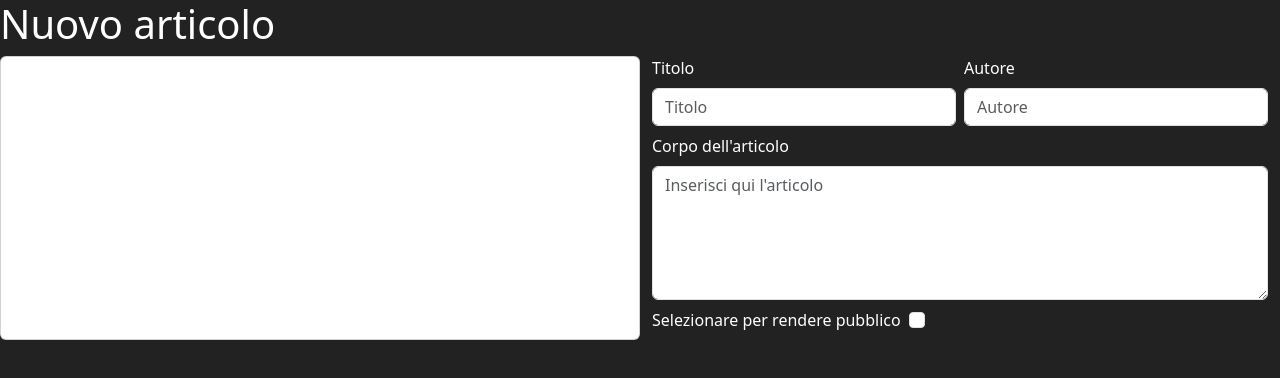
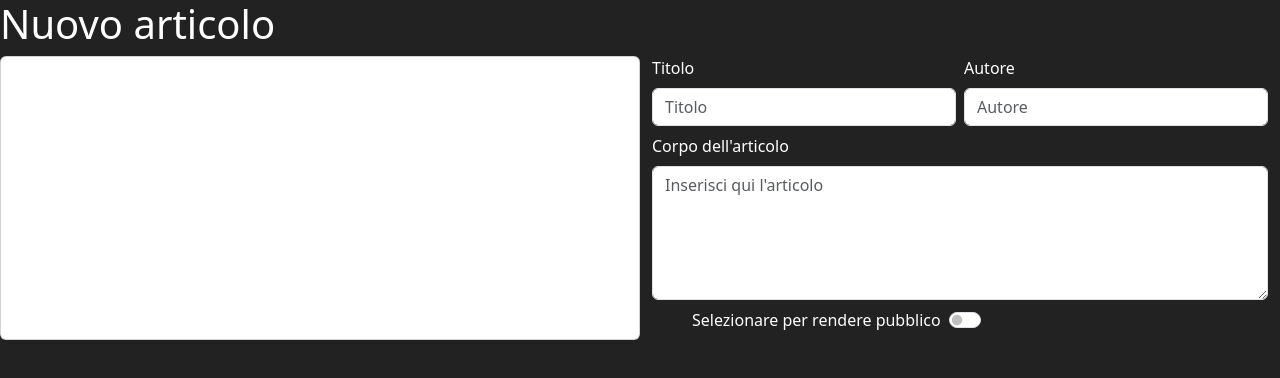
Before and after one commit to dmtpat/react-post-form, a React (Vite) app: page / in a window 1280 px wide. Shown: the top 378 px of the page. Built offline with nearby package versions, Linux system fonts and the light colour scheme.

Commit message:
checkbox  to switch

```diff
--- a/src/App.jsx
+++ b/src/App.jsx
@@ -63,8 +63,10 @@ function App() {
                     <textarea name="body" value={article.body} id="body" rows={5} placeholder="Inserisci qui l'articolo" className='form-control' onChange={articleChange} ></textarea>
                   </div>
                   <div className="col-12">
-                    <label htmlFor="isPublic" className='form-label'>Selezionare per rendere pubblico </label>
-                    <input type="checkbox" name="public" id="radioButton" className='form-check-input mx-2' checked={article.public} onChange={isPublic} />
+                    <div className="form-switch">
+                      <label htmlFor="isPublic" className='form-label'>Selezionare per rendere pubblico </label>
+                      <input type="checkbox" name="public" role="switch" id="radioButton" className='form-check-input mx-2' checked={article.public} onChange={isPublic} />
+                    </div>
                   </div>
                 </div>
               </div>
```
